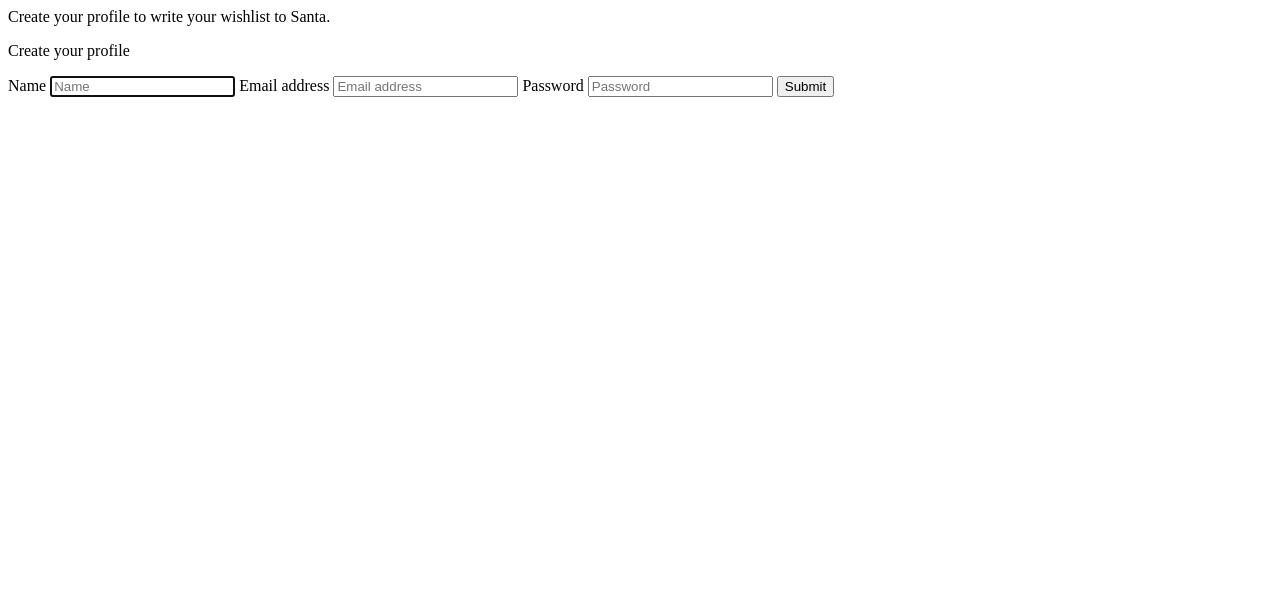
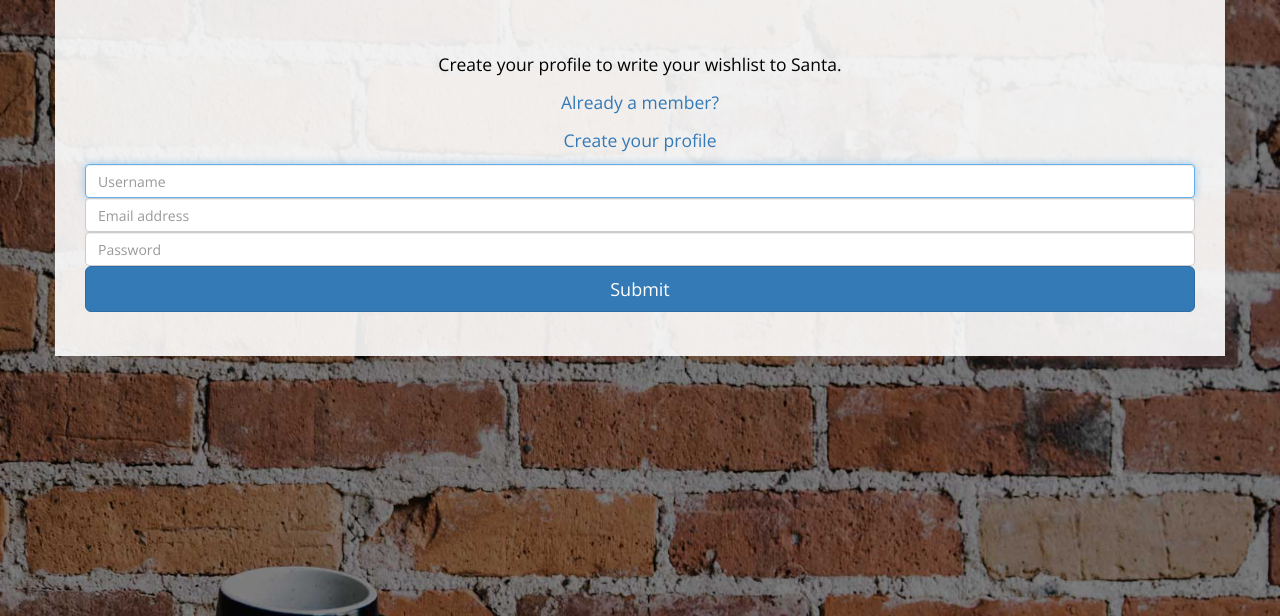
Before and after one commit to emmareavley95/set09103_cw2, a Flask app: page / in a window 1280 px wide. Shown: the top 616 px of the page. Run offline with Flask 2, Linux system fonts and the light colour scheme; some libraries are stand-ins or nearby versions.

Commit message:
few changes

```diff
--- a/src/templates/login.html
+++ b/src/templates/login.html
@@ -1,16 +1,27 @@
 <html>
 <head>
   <title>Christmas Wishlist</title>
+
+  <link href="{{ url_for('static', filename='css/bootstrap.min.css') }}" rel="stylesheet">
+  <link href="{{ url_for('static', filename='css/business-casual.css') }}" rel="stylesheet">
+
+  <link href="https://fonts.googleapis.com/css?family=Open+Sans:300italic,400italic,600italic,700italic,800italic,400,300,600,700,800" rel="stylesheet" type="text/css">
+  <link href="https://fonts.googleapis.com/css?family=Josefin+Slab:100,300,400,600,700,100italic,300italic,400italic,600italic,700italic" rel="stylesheet" type="text/css">
 </head>
 
 <body>
+  <div class="container">
+    <div class="row">
+      <div class="box">
+        <div class="col-lg-12 text-center">
           <h1></h1>
           <p>Create your profile to write your wishlist to Santa.</p>
+          <p><a role="button">Already a member?</a></p>
           <p><a role="button">Create your profile</a></p>
 
           <form action="{{ url_for('root')  }}" method="post" name="signin-form">
-    <label for="name" class="sr-only">Name</label>
-    <input type="name" name="name" id="name" class="form-control" placeholder="Name" required autofocus>
+            <label for="username" class="sr-only">Username</label>
+            <input type="username" name="username" id="username" class="form-control" placeholder="Username" required autofocus>
 
             <label for="email" class="sr-only">Email address</label>
             <input type="email" name="email" id="email" class="form-control" placeholder="Email address" required autofocus>
@@ -20,5 +31,9 @@
 
             <button type="submit" name="submit" id="Submit" class="btn btn-lg btn-primary btn-block">Submit</button>
           </form>
+        </div>
+      </div>
+    </div>
+  </div>
 </body>
 </html>
```
Lines whose indentation alone changed are shown as unchanged.
